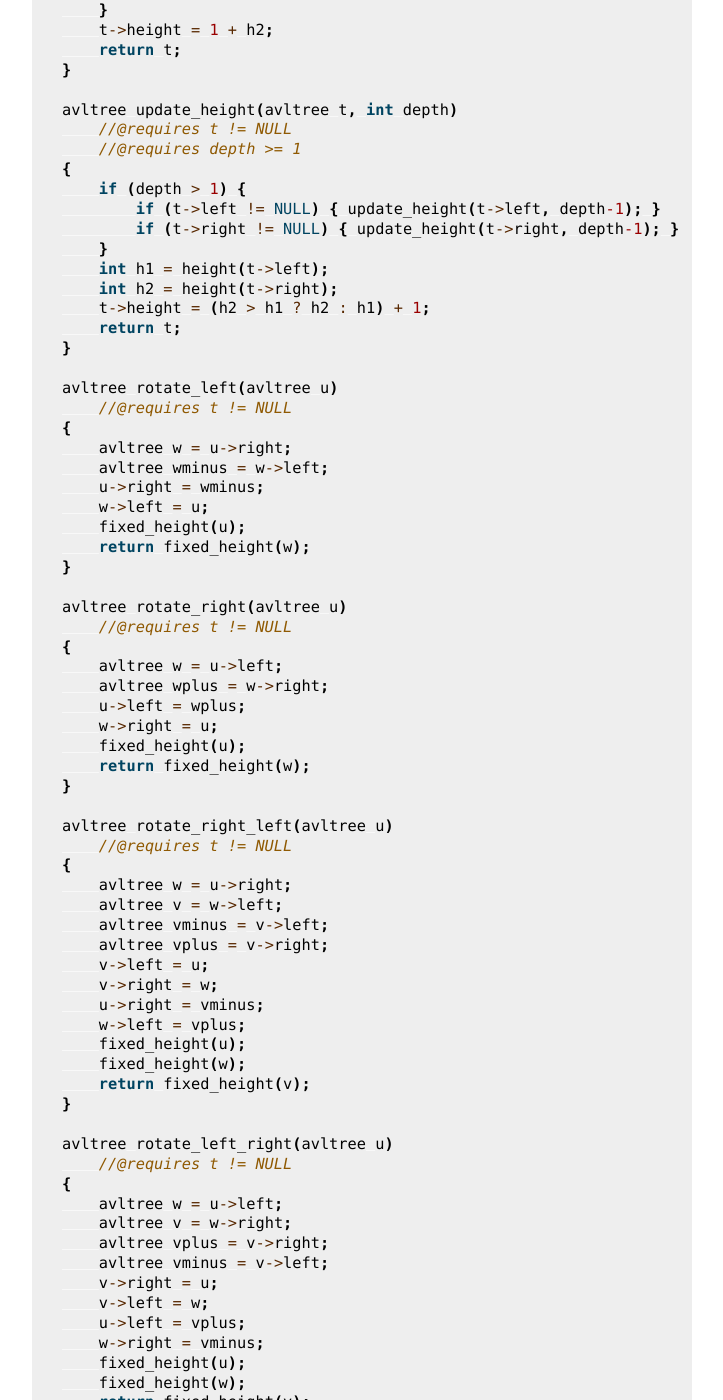
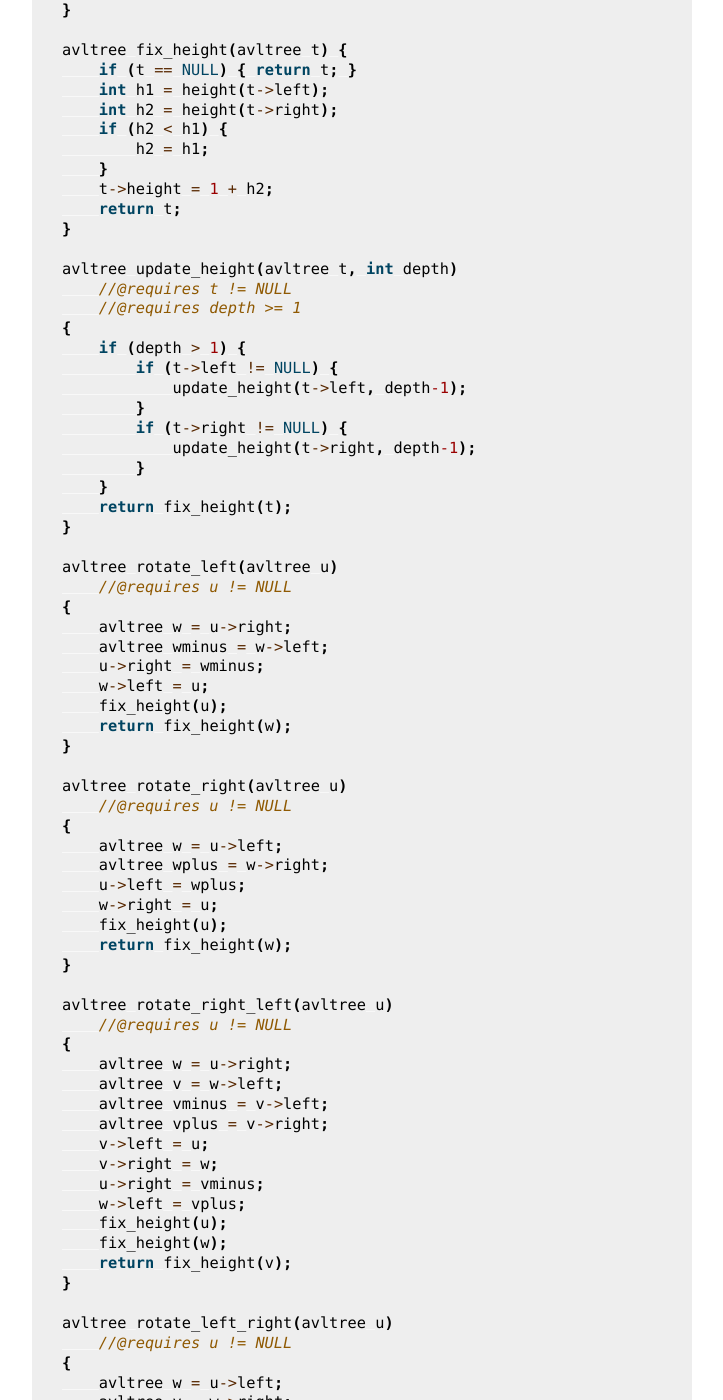
Before and after one commit to kreauniv/comp206, a Sphinx documentation site: the page built from year2021/source/avl.rst, in a window 1280 px wide and 1400 px high, scrolled down 5364 px. Shown: the whole window, without its empty margins (388-1111 px from the left). Built offline with Sphinx 7.4.7, drawn with Linux system fonts in a browser that asks for light colours; some of the changed text lies outside the part shown.

Commit message:
AVL tree code fixes.

```diff
--- a/year2021/source/avl.rst
+++ b/year2021/source/avl.rst
@@ -359,7 +367,7 @@ We now need procedures to check the ordering criterion and the balancing criteri
         return is_balanced(t) && is_ordered(t) && is_avltree(t->left) && is_avltree(t->right);
     }
 
-    avltree fixed_height(avltree t) {
+    avltree fix_height(avltree t) {
         if (t == NULL) { return t; }
         int h1 = height(t->left);
         int h2 = height(t->right);
@@ -375,39 +383,40 @@ We now need procedures to check the ordering criterion and the balancing criteri
         //@requires depth >= 1
     {
         if (depth > 1) {
-            if (t->left != NULL) { update_height(t->left, depth-1); }
-            if (t->right != NULL) { update_height(t->right, depth-1); }
+            if (t->left != NULL) {
+                update_height(t->left, depth-1);
+            }
+            if (t->right != NULL) {
+                update_height(t->right, depth-1);
+            }
         }
-        int h1 = height(t->left);
-        int h2 = height(t->right);
-        t->height = (h2 > h1 ? h2 : h1) + 1;
-        return t;
+        return fix_height(t);
     }
 
     avltree rotate_left(avltree u)
-        //@requires t != NULL
+        //@requires u != NULL
     {
         avltree w = u->right;
         avltree wminus = w->left;
         u->right = wminus;
         w->left = u;
-        fixed_height(u);
-        return fixed_height(w);
+        fix_height(u);
+        return fix_height(w);
     }
 
     avltree rotate_right(avltree u)
-        //@requires t != NULL
+        //@requires u != NULL
     {
         avltree w = u->left;
         avltree wplus = w->right;
         u->left = wplus;
         w->right = u;
-        fixed_height(u);
-        return fixed_height(w);
+        fix_height(u);
+        return fix_height(w);
     }
 
     avltree rotate_right_left(avltree u)
-        //@requires t != NULL
+        //@requires u != NULL
     {
         avltree w = u->right;
         avltree v = w->left;
@@ -417,13 +426,13 @@ We now need procedures to check the ordering criterion and the balancing criteri
         v->right = w;
         u->right = vminus;
         w->left = vplus;
-        fixed_height(u);
-        fixed_height(w);
-        return fixed_height(v);
+        fix_height(u);
+        fix_height(w);
+        return fix_height(v);
     }
 
     avltree rotate_left_right(avltree u)
-        //@requires t != NULL
+        //@requires u != NULL
     {
         avltree w = u->left;
         avltree v = w->right;
@@ -433,9 +442,9 @@ We now need procedures to check the ordering criterion and the balancing criteri
         v->left = w;
         u->left = vplus;
         w->right = vminus;
-        fixed_height(u);
-        fixed_height(w);
-        return fixed_height(v);
+        fix_height(u);
+        fix_height(w);
+        return fix_height(v);
     }
 
     int balance_factor(avltree t)
```
Also changed, not shown: other parts of year2021/source/avl.rst (+16 -8 lines).
